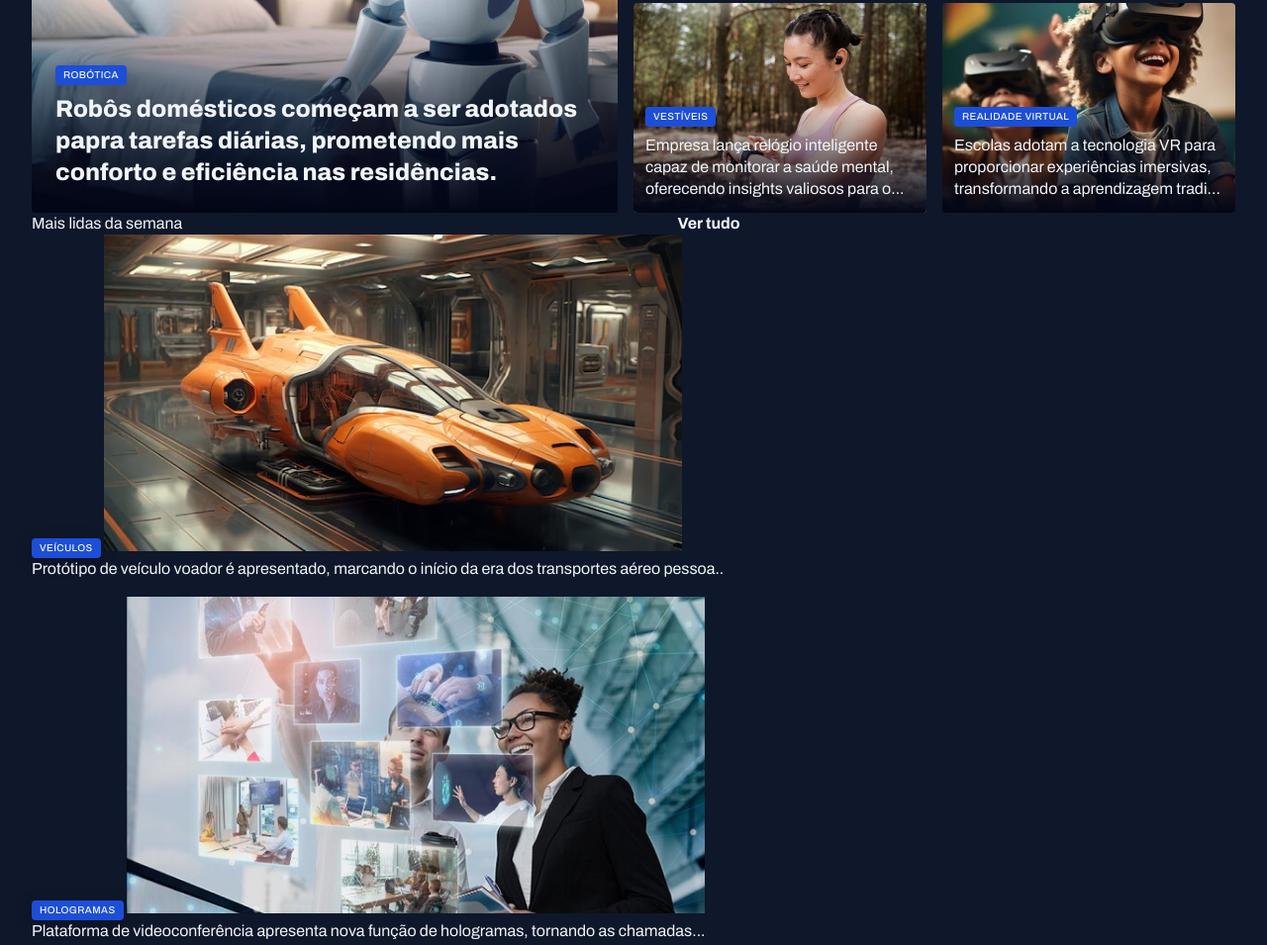
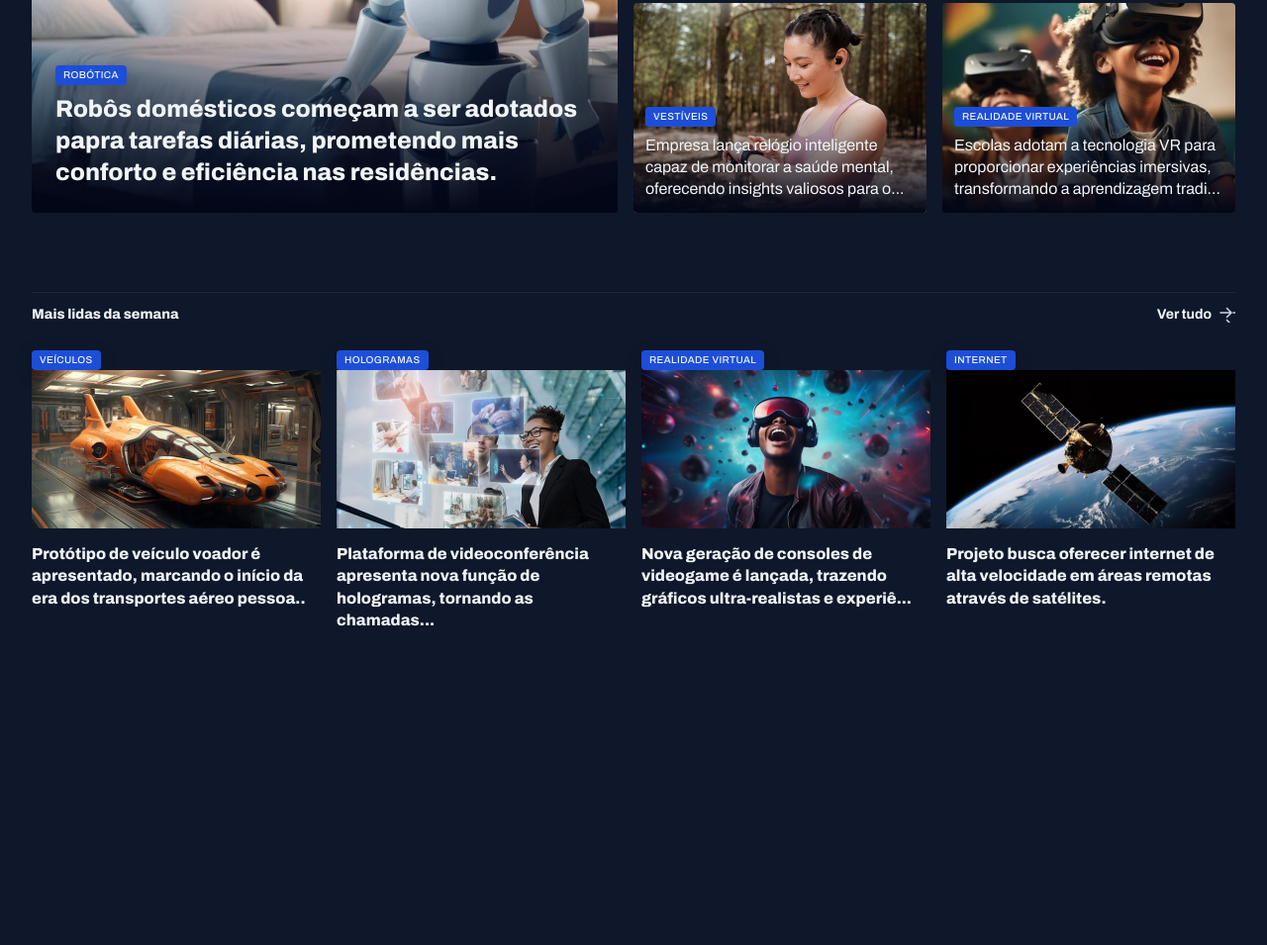
Before and after one commit to thales-castro/fullstack-projeto-portal-de-noticias, a plain HTML site: page index.html in a window 1280 px wide. Shown: the part 396-1351 px from the top of the page at 99% size. After the commit the page ends 1034 px from the top, so only its background shows below. Drawn offline with Linux system fonts and the light colour scheme.

Commit message:
aplicando estilos na seção mais lidas na semana.

```diff
--- a/styles/global.css
+++ b/styles/global.css
@@ -53,6 +53,7 @@ img {
 
 main {
   margin-top: 40px;
+  gap: 80px;
 }
 
 .content-tag {
--- a/styles/sections.css
+++ b/styles/sections.css
@@ -1,8 +1,29 @@
+section header {
+  border-top: 1px solid var(--stroke-color);
+  padding-block: 12px 24px;
+  font: var(--text-span);
+
+  a {
+    justify-self: end;
+    align-items: center;
+    gap: 8px;
+
+    span {
+      background-image: url(../assets/icons/ArrowRight.svg);
+      width: 16px;
+      height: 16px;
+    }
+
+    &:hover span {
+      background-image: url(../assets/icons/ArrowRight-hover.svg);
+    }
+  }
+}
+
 #featured {
   img {
     height: 100%;
     object-fit: cover;
-  }
   }
 
   .card {
@@ -31,3 +52,29 @@
       }
     }
   }
+}
+
+#weekly {
+  &>div {
+    grid-template-columns: repeat(4, 292px);
+  }
+
+  img {
+    height: 160px;
+  }
+
+  figure {
+    position: relative;
+
+    .content--tag {
+      position: absolute;
+      top: 8px;
+      left: 8px;
+    }
+
+    p {
+      margin-top: 8px;
+      font-weight: 800;
+    }
+  }
+}
```
Also changed, not shown: assets/icons/ArrowRight-hover.svg (added), assets/icons/ArrowRight.svg (added). Lines whose indentation alone changed are shown as unchanged.
